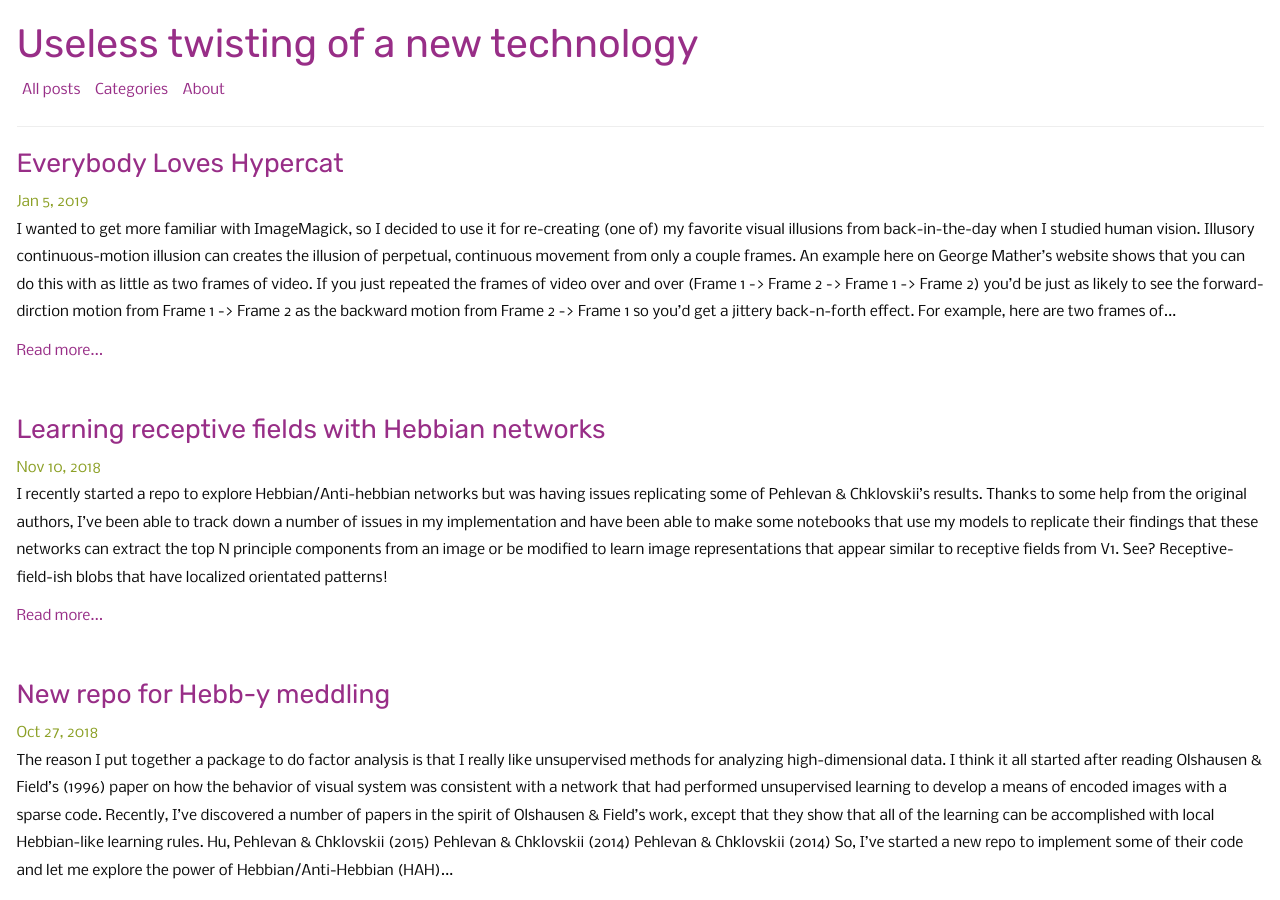
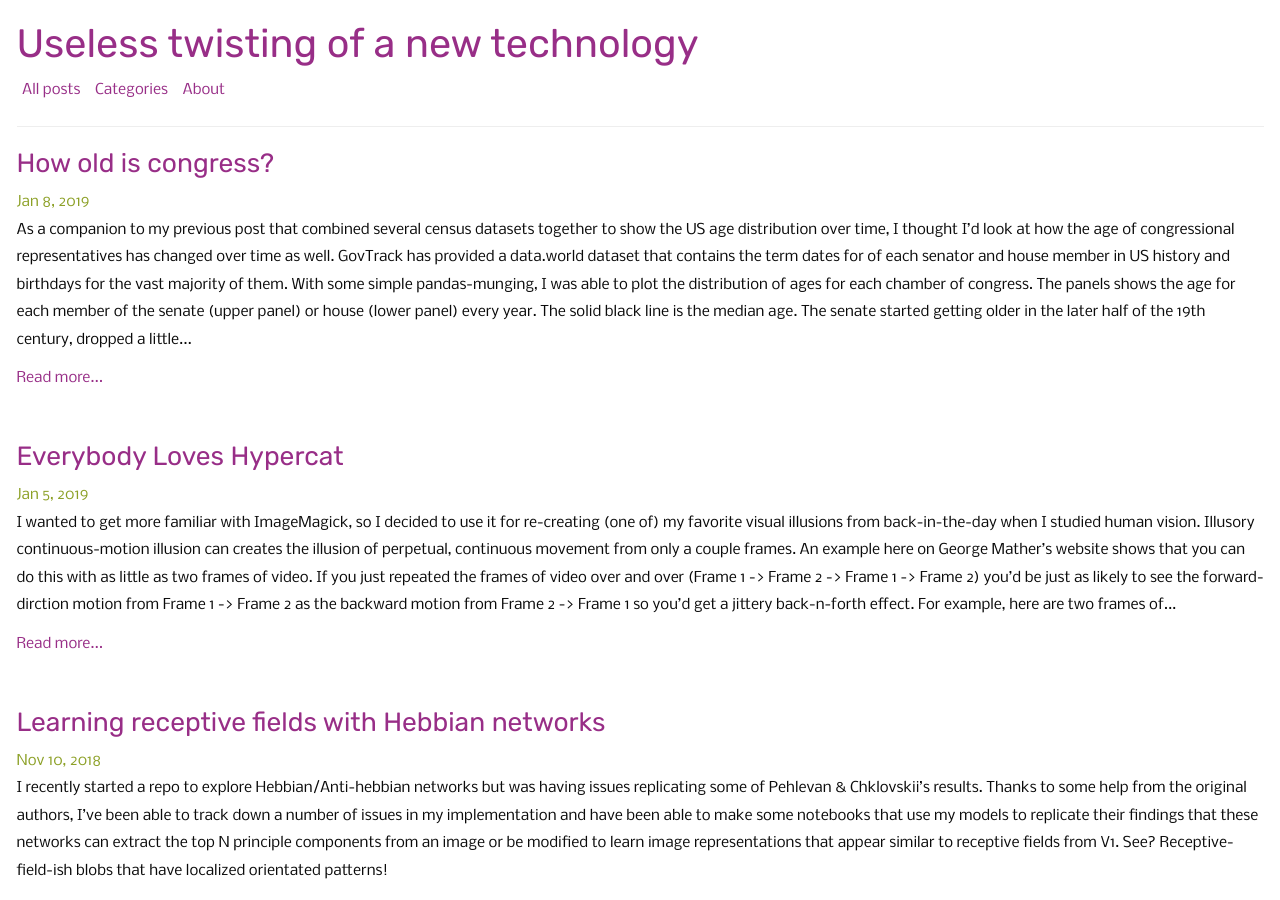
Before and after one commit to bmcmenamin/bmcmenamin.github.io, a Jekyll site: the page built from index.html, in a window 1280 px wide and 900 px high. Built offline with Jekyll 4.4.1, drawn with Linux system fonts in a browser that asks for light colours.

Commit message:
Cong age (#12)
* cong age

* wider image

```diff
--- a/_posts/2017-11-19-census.md
+++ b/_posts/2017-11-19-census.md
@@ -2,7 +2,7 @@
 layout: post
 title: "Making sense of the census"
 author: "Brenton McMenamin"
-tags: [math&data]
+tags: [math&data, census]
 ---
 
 You may have seen this Douglas Adams quote about old people and technology:
--- /dev/null
+++ b/_posts/2019-01-08-congress-age.md
@@ -0,0 +1,24 @@
+---
+layout: post
+title: "How old is congress?"
+author: "Brenton McMenamin"
+tags: [demography]
+---
+
+As a companion to my [previous post]({{ site.baseurl }}{% post_url 2017-11-19-census %}) that combined several census datasets together to show the US age distribution over time, I thought I'd look at how the age of congressional representatives has changed over time as well.
+
+GovTrack has provided a [data.world dataset](https://data.world/govtrack/us-congress-legislators) that contains the term dates for of each senator and house member in US history and birthdays for the vast majority of them.
+With some simple [pandas-munging](https://github.com/bmcmenamin/sundries/blob/master/congress_age_distro/Congress%20Ages.ipynb), I was able to plot the distribution of ages for each chamber of congress.
+
+
+The panels shows the age for each member of the senate (upper panel) or house (lower panel) every year. The solid black line is the median age.
+
+
+<br>
+<div align="center">
+    <img alt="The average age of congressional members over time" src="/figs/cong_age_distro/congressional_ages_over_time.png" width="1200px">
+</div>
+<br>
+
+
+The senate started getting older in the later half of the 19th century, dropped a little in the sixties, and then has been getting continually older from 1980 on as baby-boomers have started getting elected. The pattern looks similar in the house, but it's easier to isolate the period of age-change given the more frequent elections. In the house we see that age climbs from 1860-1876 and 1918-1932, a steep drop-off at the onset of the great depression, and then a steady climb from 1980 until the present.
```
Also changed, not shown: figs/cong_age_distro/congressional_ages_over_time.png (added).
